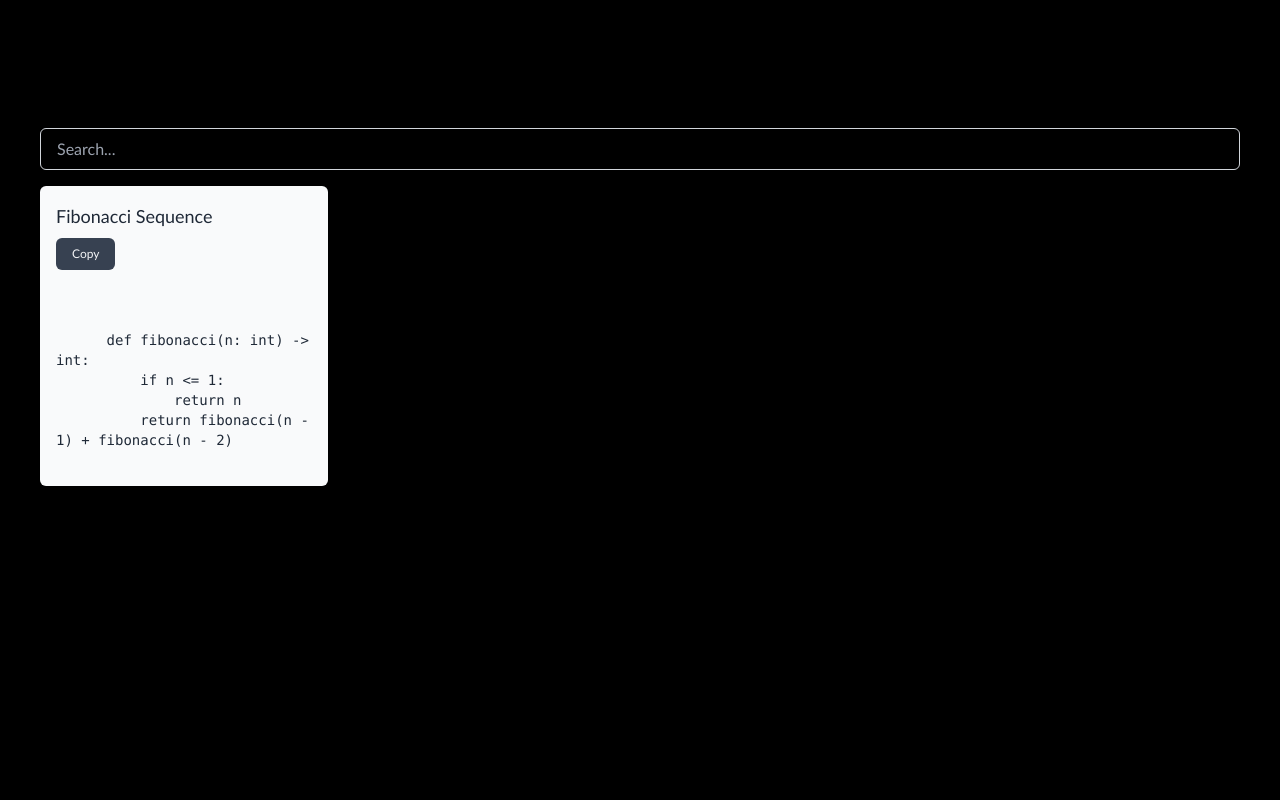
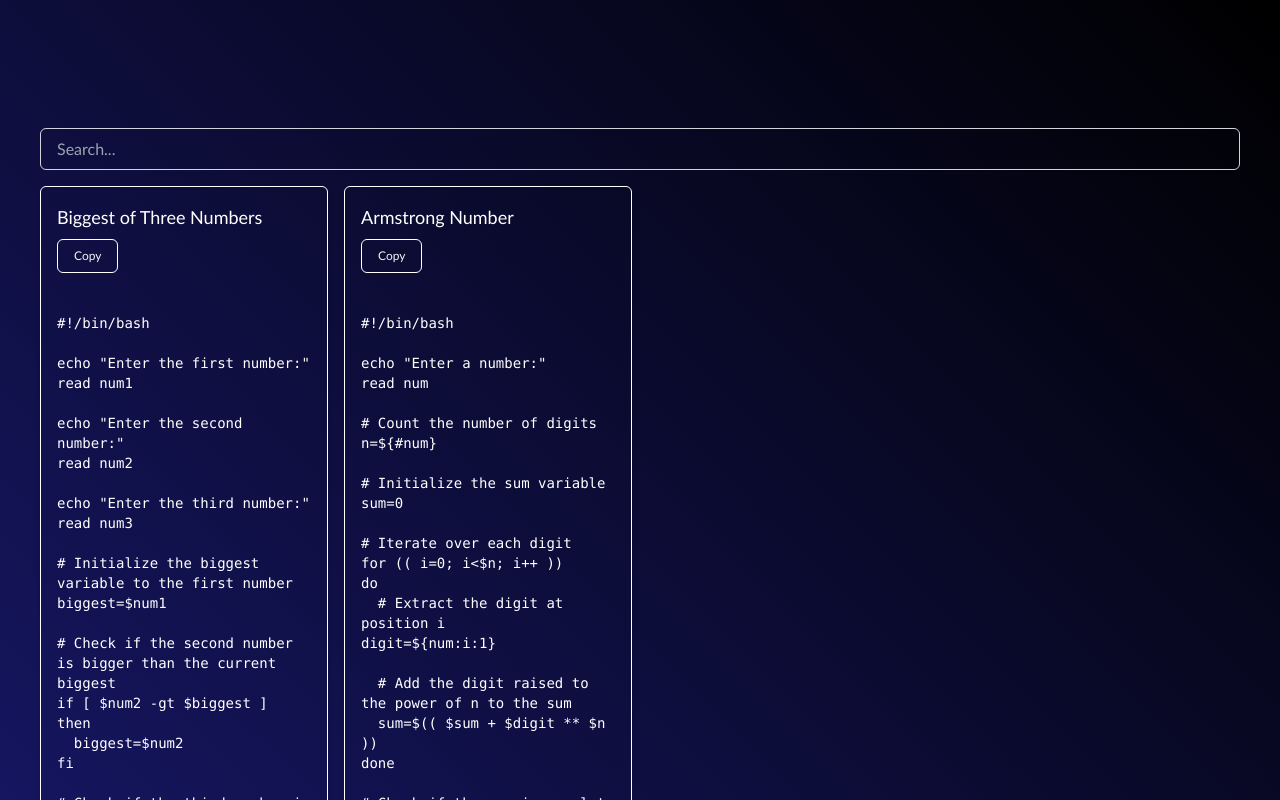
Before and after one commit to mohammadshaad/lab-codes, a Next.js app: page / in a window 1280 px wide. Shown: the top 800 px of the page. Built offline with nearby package versions, Linux system fonts and the light colour scheme.

Commit message:
Initial commit

```diff
--- a/package.json
+++ b/package.json
@@ -13,6 +13,7 @@
     "@types/react": "18.0.33",
     "@types/react-dom": "18.0.11",
     "autoprefixer": "10.4.14",
+    "axios": "^1.3.5",
     "eslint": "8.38.0",
     "eslint-config-next": "13.3.0",
     "next": "13.3.0",
--- /dev/null
+++ b/public/codes.json
@@ -0,0 +1,10 @@
+[
+    {
+      "title": "Biggest of Three Numbers",
+      "code": "#!/bin/bash\n\necho \"Enter the first number:\"\nread num1\n\necho \"Enter the second number:\"\nread num2\n\necho \"Enter the third number:\"\nread num3\n\n# Initialize the biggest variable to the first number\nbiggest=$num1\n\n# Check if the second number is bigger than the current biggest\nif [ $num2 -gt $biggest ]\nthen\n  biggest=$num2\nfi\n\n# Check if the third number is bigger than the current biggest\nif [ $num3 -gt $biggest ]\nthen\n  biggest=$num3\nfi\n\necho \"The biggest number is: $biggest\"\n"
+    },
+    {
+      "title": "Armstrong Number",
+      "code": "#!/bin/bash\n\necho \"Enter a number:\"\nread num\n\n# Count the number of digits\nn=${#num}\n\n# Initialize the sum variable\nsum=0\n\n# Iterate over each digit\nfor (( i=0; i<$n; i++ ))\ndo\n  # Extract the digit at position i\ndigit=${num:i:1}\n\n  # Add the digit raised to the power of n to the sum\n  sum=$(( $sum + $digit ** $n ))\ndone\n\n# Check if the sum is equal to the original number\nif [ $sum -eq $num ]\nthen\n  echo \"$num is an Armstrong number\"\nelse\n  echo \"$num is not an Armstrong number\"\nfi\n"
+    }
+  ]
--- a/src/components/CodeSharingPage.tsx
+++ b/src/components/CodeSharingPage.tsx
@@ -1,26 +1,25 @@
-import { useState } from "react";
+import { useState, useEffect } from "react";
 
 type Code = {
   title: string;
   code: string;
 };
 
-const codes: Code[] = [
+export default function CodeSharingPage() {
+  const [codesData, setCodesData] = useState<Code[]>([]);
+  const [searchTerm, setSearchTerm] = useState("");
 
-  {
-    title: "Fibonacci Sequence",
-    code: `
-      def fibonacci(n: int) -> int:
-          if n <= 1:
-              return n
-          return fibonacci(n - 1) + fibonacci(n - 2)
-    `,
-  },
-];
+  useEffect(() => {
+    fetch("codes.json")
+      .then((response) => response.json())
+      .then((data) => {
+        setCodesData(data);
+        console.log(data); // add this line
+      })
+      .catch((error) => console.log(error));
+  }, []);
 
-export default function CodeStore() {
-  const [searchTerm, setSearchTerm] = useState("");
-  const filteredCodes = codes.filter(
+  const filteredCodes = codesData.filter(
     (code) =>
       code.title.toLowerCase().includes(searchTerm.toLowerCase()) ||
       code.code.toLowerCase().includes(searchTerm.toLowerCase())
@@ -52,11 +51,11 @@ export default function CodeStore() {
           {filteredCodes.map((code) => (
             <div
               key={code.title}
-              className=" shadow-md rounded-md p-4 bg-gray-50 text-gray-800"
+              className=" shadow-md rounded-md p-4 bg-transparent border border-white text-white"
             >
               <h2 className="text-lg font-medium mb-2">{code.title}</h2>
               <button
-                className="bg-gray-700 text-gray-100 font-normal text-xs px-4 py-2 mb-10 rounded-md"
+                className="border border-white bg-transparent hover:bg-white hover:text-gray-800 text-gray-100 font-normal text-xs px-4 py-2 mb-10 rounded-md"
                 onClick={() => handleCopyToClipboard(code.code)}
               >
                 Copy
--- a/src/pages/index.tsx
+++ b/src/pages/index.tsx
@@ -6,7 +6,7 @@ const inter = Inter({ subsets: ['latin'] })
 
 export default function Home() {
   return (
-    <main className="flex min-h-screen flex-col items-center justify-between p-24 bg-black ">
+    <main className="flex min-h-screen flex-col items-center justify-between p-24 ">
       <CodeSharingPage />
     </main>
   )
--- a/src/styles/globals.css
+++ b/src/styles/globals.css
@@ -19,3 +19,12 @@
     --background-end-rgb: 0, 0, 0;
   }
 }
+
+body {
+  background: linear-gradient(45deg, #191970, #000000);
+}
+
+
+::-webkit-scrollbar {
+  display: none;
+}
```
Also changed, not shown: 1 other file (tests, documents, lock files or other folders).
